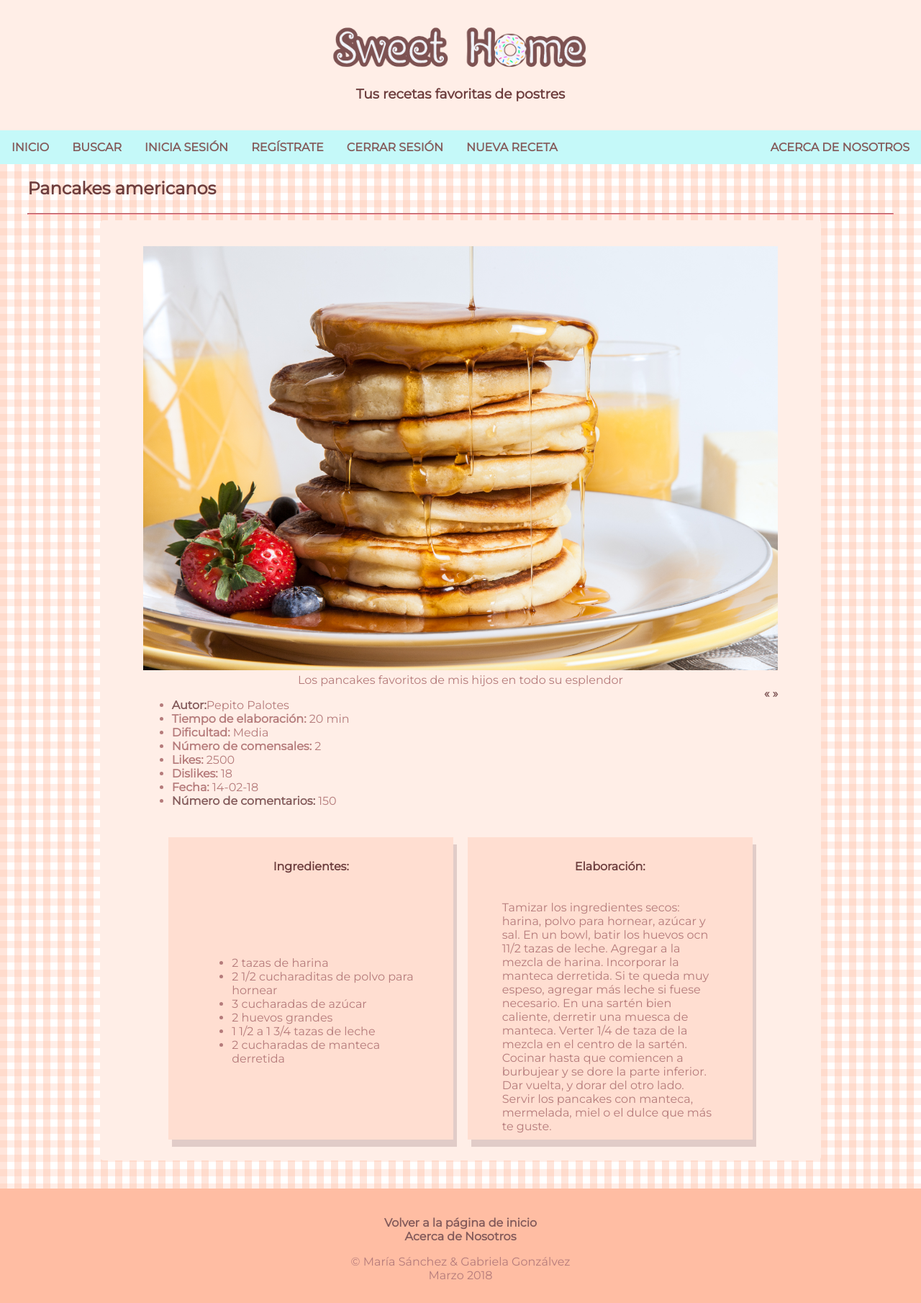
After one commit to gabygonzalvez/Practica1---PCW, a PHP site: page /receta.html in a window 1280 px wide. The commit adds this page. Shown: the whole page at 72% size. Run offline with PHP 8.4, Linux system fonts and the light colour scheme.

Commit message:
receta a medias

```diff
--- a/css/hoja-estilo.css
+++ b/css/hoja-estilo.css
@@ -177,7 +177,40 @@ body>div>div>section{
     color: #FF8B94;
 }
 
+/*CUERPO PAGINA RECETA*/
 
+.fotoReceta {
+	width: 100%;
+}
+
+.receta > figure > figcaption {
+	text-align: center;
+}
+
+.receta > figure > div {
+	display: inline-block;
+	float: right;
+}
+
+
+.receta {
+	margin: auto;
+	width: 80%;
+    border-radius: 5px;
+	background-color: #FFEEE7;
+    padding: 20px;
+}
+
+.receta > section {
+	width: 300px;
+	height: 400px;
+	transition: 0s;
+}
+
+.receta > section:hover {
+	transition-property: none;
+	background-color: #ffded1;
+}
 
 /*CUERPO FORMULARIOS*/
 
--- a/index.html
+++ b/index.html
@@ -71,7 +71,7 @@
 
 		<h1> Últimas recetas</h1>
 		<hr>
-		<div class="fila">
+		<div>
 
 			<section>
 						<h4><a href="receta.html" class="tituloHome">Rollcake de terciopelo rosa<br> con glaseado y virutas</a></h4>
--- /dev/null
+++ b/receta.html
@@ -0,0 +1,117 @@
+<!DOCTYPE HTML>
+
+
+<html>
+	<head>
+		<meta http-equiv="content-type" content="text/html; charset=utf-8" />
+		<link rel="stylesheet" href="css/hoja-estilo.css" media="screen" >
+		<link rel="stylesheet" href="css/estilo-medio.css" media="screen and (min-width: 481px) and (max-width: 980px)" />
+	    <link rel="stylesheet" href="css/estilo-peque.css" media="screen and (max-width: 480px)" />
+		<link href="https://fonts.googleapis.com/css?family=Ubuntu" rel="stylesheet">
+		<link href="https://fonts.googleapis.com/css?family=Montserrat" rel="stylesheet">
+	</head>
+
+	<body>
+
+	<!-- Header -->
+
+	<div class="cabecera">
+		<h1><a href="index.html"><img class="logo" src="img/logo.png"></a></h1>
+		<h3 class="subtitulo"> Tus recetas favoritas de postres</h3>
+
+		<input type="checkbox" class="checkbox" id="hamburguesa"/>
+		<label for="hamburguesa" class="hamburguesa"></label>
+
+
+		<nav>
+			<ul>
+				<li><a href="index.html">Inicio</a></li>
+				<li><a href="buscar.html">Buscar</a></li>
+				<li><a href="login.html">Inicia sesión</a></li>
+				<li><a href="registro.html">Regístrate</a></li>
+				<li><a href="logout.html">Cerrar sesión</a></li>
+				<li><a href="nueva-receta.html">Nueva receta</a></li>
+				<li><a href="acerca.html">Acerca de nosotros</a></li>
+
+			</ul>
+		</nav>
+	</div>
+
+	<!-- /Header -->
+
+
+
+	<!-- Main -->
+
+	<div class="cuerpo">
+
+		<h2>Pancakes americanos</h2>
+		<hr>
+		<div class="receta">
+			<figure>
+				<a href="receta.html"><img src="img/pancakes.jpg" class="fotoReceta" alt="Pancakes"></a>
+				<figcaption>Los pancakes favoritos de mis hijos en todo su esplendor</figcaption>
+				<div>
+					<a href="#">&laquo;</a>
+					<a href="#">&raquo;</a>
+				</div>
+
+				<ul>
+					<li><b><a href="buscar.html">Autor:</a></b>Pepito Palotes </li>
+					<li><b>Tiempo de elaboración:</b> 20 min</li>
+					<li><b>Dificultad:</b> Media</li>
+					<li><b>Número de comensales:</b> 2</li>
+					<li><b>Likes:</b> 2500 </li>
+					<li><b>Dislikes:</b> 18 </li>
+					<li><b>Fecha:</b> 14-02-18 </li>
+					<li><b><a href="receta.html">Número de comentarios:</a></b> 150 </li>
+				</ul>
+
+			</figure>
+
+			<section>
+				<h4>Ingredientes:</h4>
+				<ul>
+					<li>2 tazas de harina</li>
+					<li>2 1/2 cucharaditas de polvo para hornear</li>
+					<li>3 cucharadas de azúcar</li>
+					<li>2 huevos grandes</li>
+					<li>1 1/2 a 1 3/4 tazas de leche</li>
+					<li>2 cucharadas de manteca derretida</li>
+				</ul>
+			</section>
+
+			<section>
+				<h4>Elaboración:</h4>
+				<p>
+					Tamizar los ingredientes secos: harina, polvo para hornear, azúcar y sal. En un bowl, batir los huevos ocn 11/2 tazas de leche. Agregar a la mezcla de harina. Incorporar la manteca derretida. Si te queda muy espeso, agregar más leche si fuese necesario.
+					En una sartén bien caliente, derretir una muesca de manteca. Verter 1/4 de taza de la mezcla en el centro de la sartén. Cocinar hasta que comiencen a burbujear y se dore la parte inferior. Dar vuelta, y dorar del otro lado.
+					Servir los pancakes con manteca, mermelada, miel o el dulce que más te guste.
+				</p>
+			</section>
+
+		</div>
+
+
+
+
+	</div>
+
+	<!-- /Main -->
+
+
+
+	<!-- Footer -->
+	<div class="pie">
+
+
+		<a href="index.html">Volver a la página de inicio</a><br>
+		<a href="acerca.html"> Acerca de Nosotros</a>
+		<p> © María Sánchez & Gabriela Gonzálvez<br>
+		 Marzo 2018</p>
+
+	</div>
+
+	<!-- /Footer -->
+	</body>
+</html>
```
